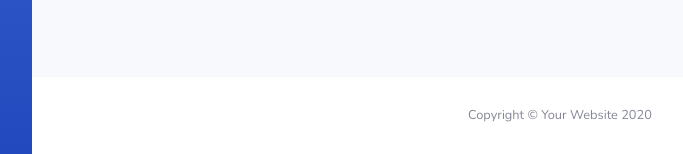
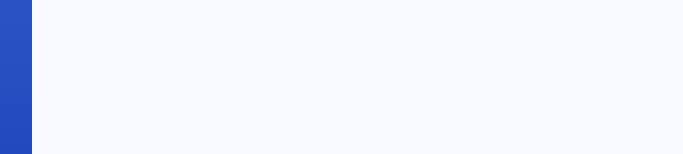
Before and after one commit to abheiie/passprofile, a Django app: page /credential/ in a window 1280 px wide. Shown: the part 646-800 px from the top of the page, without its empty margins (192-875 px from the left). Run offline with Django 3.2, Linux system fonts and the light colour scheme; the visitor is signed in with stand-in values (Sample User, id 1); data that the repository does not hold is empty; some libraries are stand-ins or nearby versions.

Commit message:
chage in footbar

```diff
--- a/accountapp/templates/auth_base.html
+++ b/accountapp/templates/auth_base.html
@@ -73,13 +73,7 @@
             <!-- End of Main Content -->
 
             <!-- Footer -->
-            <footer class="sticky-footer bg-white">
-                <div class="container my-auto">
-                    <div class="copyright text-center my-auto">
-                        <span>Copyright &copy; Your Website 2020</span>
-                    </div>
-                </div>
-            </footer>
+
             <!-- End of Footer -->
 
         </div>
--- a/accountapp/views.py
+++ b/accountapp/views.py
@@ -684,6 +684,8 @@ def home_view(request):
         "no_of_groups": no_of_groups,
         "no_of_credentials": no_of_credentials,
     }
+
+    print("===========>"*20, data)
     if user_type in admin_and_manager:
         return render(request, "accountapp/home.html", data)
     else:
```
